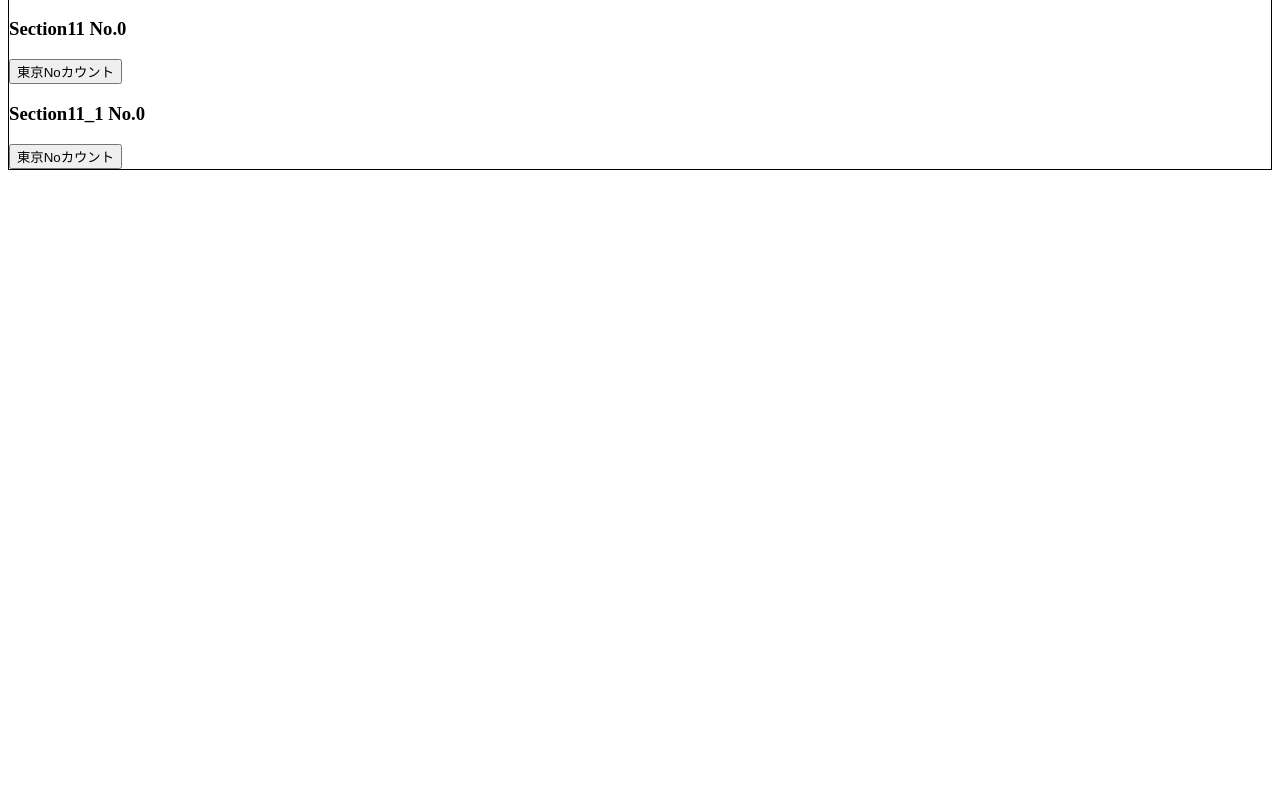
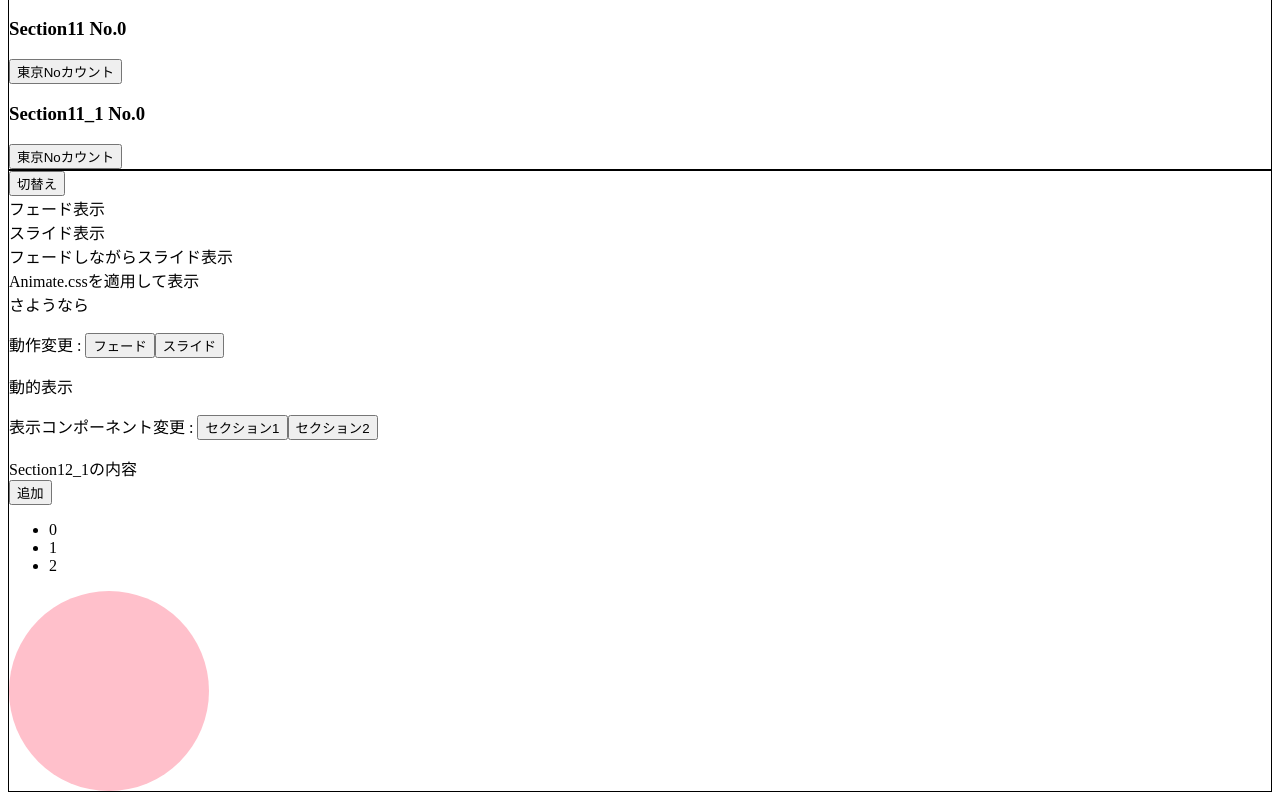
Before and after one commit to ItFumi/vue_practice, a Vue app in the folder vue_sample/: page / in a window 1280 px wide. Shown: the part 2509-3309 px from the top of the page. Before the commit the page ends 2687 px from the top, so only its background shows below. Built offline with nearby package versions, Linux system fonts and the light colour scheme.

Commit message:
learning section12

```diff
--- a/vue_sample/package.json
+++ b/vue_sample/package.json
@@ -8,7 +8,8 @@
     "lint": "vue-cli-service lint"
   },
   "dependencies": {
-    "core-js": "^3.6.5",
+    "animate.css": "^4.1.1",
+    "core-js": "^3.9.0",
     "vue": "^2.6.11"
   },
   "devDependencies": {
--- a/vue_sample/src/App.vue
+++ b/vue_sample/src/App.vue
@@ -129,6 +129,9 @@
       <Section11></Section11>
       <Section11_1></Section11_1>
     </div>
+    <div class="section">
+      <Section12></Section12>
+    </div>
   </div>
 </template>
 <script>
@@ -144,6 +147,7 @@ import Section9 from './components/Section9.vue'
 import Section10 from './components/Section10.vue'
 import Section11 from './components/Section11.vue'
 import Section11_1 from './components/Section11_1.vue'
+import Section12 from './components/Section12.vue'
 export default {
   data() {
     return {
@@ -175,7 +179,8 @@ export default {
     Section9,
     Section10,
     Section11,
-    Section11_1
+    Section11_1,
+    Section12
   },
   methods: {
     // 子コンポーネントのSection7.vueのincrement関数内にある$emitの第二引数のデータがvalueに挿入される。
--- /dev/null
+++ b/vue_sample/src/components/Section12.vue
@@ -0,0 +1,216 @@
+<template>
+	<div>
+		<!-- クリックする度にトランジションのアニメーションが発火する。 -->
+		<button @click="show = !show">切替え</button>
+		<!-- 下記styleの.fade〜始まるトランジションが発火する。 -->
+		<transition name="fade">
+			<div v-if="show">フェード表示</div>
+		</transition>
+		<!-- 下記styleの.slide〜始まるトランジションが発火する。また、appear属性によりページ表示時に1度トランジションが発火する。 -->
+		<transition name="slide" appear>
+			<div v-if="show">スライド表示</div>
+		</transition>
+		<!-- 下記styleの.fadeslide〜始まるトランジションが発火する。 -->
+		<!-- type="animation"によってDOM削除の時間を下記styleのanimationの時間にする。 -->
+		<transition name="fadeslide" type="animation">
+			<div v-if="show">フェードしながらスライド表示</div>
+		</transition>
+		<!-- main.jsでimportしたanimate.cssを使用したイベントを使用する。 -->
+		<transition enter-active-class="animate__animated animate__bounce" leave-active-class="animate__animated animate__flash" appear>
+			<div v-if="show">Animate.cssを適用して表示</div>
+		</transition>
+		<!-- トランジションの中に同じタグが複数ある場合、タグ内の中身のみ変更される。それを防ぐ為にkey属性を付与する。 -->
+		<!-- mode属性にout-inを指定する事により、一方のタグが完全に消えてから、もう一方のタグが表示される。 -->
+		<transition name="fade" mode="out-in">
+			<div v-if="show" key="bye">さようなら</div>
+			<div v-if="!show" key="hello">こんにちは</div>
+		</transition>
+		<p>
+			<span>動作変更 : </span>
+			<!-- myAnimationにfadeかslideを挿入し、アニメーションの動作を変更する。 -->
+			<button @click="myAnimation = 'fade'">フェード</button>
+			<button @click="myAnimation = 'slide'">スライド</button>
+		</p>
+		<transition :name="myAnimation">
+			<div v-if="show">動的表示</div>
+		</transition>
+		<p>
+			<span>表示コンポーネント変更 : </span>
+			<!-- myComponentsにSection12_1かSection12_2を挿入し、コンポーネントを変更する。 -->
+			<button @click="myComponents = 'Section12_1'">セクション1</button>
+			<button @click="myComponents = 'Section12_2'">セクション2</button>
+		</p>
+		<!-- コンポーネントの表示にアニメーションを加える為にトランジションで囲う。 -->
+		<transition name="fade" mode="out-in">
+			<components :is="myComponents"></components>
+		</transition>
+		<button @click="add">追加</button>
+		<!-- transition-groupタグはデフォルトではspanタグに置き換えられるが、tag属性で任意のタグ -->
+		<transition-group name="fade" tag="ul">
+			<li v-for="(number, index) in numbers" :key="number" @click="remove(index)" style="cursor:pointer;">{{number}}</li>
+		</transition-group>
+		<!-- :css="false"によって、CSSのアニメーションを使用しない事を明示する。JavaScriptのアニメーションのみ使用する場合に必要。 -->
+		<transition :css="false" @before-enter="beforeEnter" @enter="enter" @after-enter="afterEnter" @enter-cancelled="enterCancelled" @before-leave="beforeLeave" @leave="leave" @after-leave="afterLeave" @leave-cancelled="leaveCancelled">
+			<div class="circle" v-if="show"></div>
+		</transition>
+	</div>
+</template>
+<script>
+// コンポーネントをローカル登録する。App.vueのみ使用可能。
+import Section12_1 from './Section12_1.vue'
+import Section12_2 from './Section12_2.vue'
+export default {
+	data() {
+		return {
+			numbers: [0,1,2],
+			nextNumber: 3,
+			show: true,
+			myAnimation: 'fade',
+			myComponents: 'Section12_1'
+		}
+	},
+	components: {
+		Section12_1,
+		Section12_2
+	},
+	methods: {
+		// 配列の番地をランダムに返す。0以上1未満な数値に上記dataのnumbers配列の長さを掛けて、最終的に小数点を切り捨てて求める。
+		randomIndex() {
+			return Math.floor(Math.random() * this.numbers.length);
+		},
+		// 配列のどの番地に上記dataのnextNumberの値を挿入するか。
+		// splice(どの番地, 削除する要素数, 挿入する値)
+		add() {
+			this.numbers.splice(this.randomIndex(), 0, this.nextNumber);
+			this.nextNumber += 1;
+		},
+		remove(index) {
+			this.numbers.splice(index, 1);
+		},
+		// 現れる前
+		beforeEnter(el) {
+			el.style.transform = 'scale(0)';
+		},
+		// 現れる時
+		// 下記done()はJavaScriptのアニメーションが終了した事をVue.JSに知らせる為の関数。
+		enter(el, done) {
+			let scale = 0;
+			const interval = setInterval(function() {
+				el.style.transform = `scale(${scale})`;
+				scale += 0.1;
+				if (scale > 1) {
+					clearInterval(interval);
+					done();
+				}
+			}, 200);
+		},
+		// 現れた後
+		afterEnter() {
+		},
+		// 現れるアニメーションがキャンセルされた時
+		enterCancelled() {
+		},
+		// 消える前
+		beforeLeave() {
+		},
+		// 消える時
+		// 下記done()はJavaScriptのアニメーションが終了した事をVue.JSに知らせる為の関数。
+		leave(el, done) {
+			let scale = 1;
+			const interval = setInterval(function() {
+				el.style.transform = `scale(${scale})`;
+				scale -= 0.1;
+				if (scale < 0) {
+					clearInterval(interval);
+					done();
+				}
+			}, 200);
+		},
+		// 消えた後
+		afterLeave() {
+
+		},
+		// 消えるアニメーションがキャンセルされた時
+		// v-showと一緒に使用する際のみ有効。
+		leaveCancelled() {
+
+		}
+	}
+}
+</script>
+<style scoped>
+/* transition-groupタグのみに適用されるスタイル */
+.fade-move {
+	transition: transform 1s;
+}
+/* 現れる時の最初の状態 */
+.fade-enter {
+	opacity: 0;
+}
+/* 現れる時のトランジションの状態 */
+.fade-enter-active {
+	transition: opacity 1s;
+}
+/* 現れる時の最後の状態 */
+.fade-enter-to {
+	opacity: 1;
+}
+/* 消える時の最初の状態 */
+.fade-leave {
+	opacity: 1;
+}
+/* 消える時のトランジションの状態 */
+/* positionでabsoluteを指定する事により、消える対象のタグを浮かせる。 */
+.fade-leave-active {
+	transition: opacity 1s;
+	position: absolute;
+}
+/* 消える時の最後の状態 */
+.fade-leave-to {
+	opacity: 0;
+}
+/* 現れる時のトランジションの状態 */
+.slide-enter-active {
+	animation: slide-in 0.5s;
+}
+/* 消える時のトランジションの状態 */
+.slide-leave-active {
+	animation: slide-in 0.5s reverse;
+}
+/* 現れる時の最初と消える時の最後の状態 */
+.fadeslide-enter,
+.fadeslide-leave-to {
+	opacity: 0;
+}
+/* 現れる時のトランジションの状態 */
+/* 下記animationとtransitionの時間は長い方の時間がDOM削除の時間となる。よって下記の場合、opacityと同じ5sにDOM削除となる。 */
+.fadeslide-enter-active {
+	animation: slide-in 1s;
+	transition: opacity 5s;
+}
+/* 消える時の最初と現れる時の最後の状態 */
+.fadeslide-leave,
+.fadeslide-enter-to {
+	opacity: 1;
+}
+/* 消える時のトランジションの状態 */
+/* 下記animationとtransitionの時間は長い方の時間がDOM削除の時間となる。よって下記の場合、opacityと同じ5sにDOM削除となる。 */
+.fadeslide-leave-active {
+	animation: slide-in 1s reverse;
+	transition: opacity 5s;
+}
+@keyframes slide-in {
+	from {
+		transform: translateX(100px);
+	}
+	to {
+		transform: translateX(0);
+	}
+}
+.circle {
+	background-color: pink;
+	border-radius: 100px;
+	height: 200px;
+	width: 200px;
+}
+</style>
--- /dev/null
+++ b/vue_sample/src/components/Section12_1.vue
@@ -0,0 +1,3 @@
+<template>
+	<div>Section12_1の内容</div>
+</template>
--- /dev/null
+++ b/vue_sample/src/components/Section12_2.vue
@@ -0,0 +1,3 @@
+<template>
+	<div>Section12_2の内容</div>
+</template>
--- a/vue_sample/src/main.js
+++ b/vue_sample/src/main.js
@@ -1,6 +1,7 @@
 import Vue from 'vue'
 import App from './App.vue'
 import Section6 from './components/Section6.vue'
+import 'animate.css'
 
 Vue.config.productionTip = false
 // コンポーネントをグローバル登録する。
```
Also changed, not shown: 2 other files (tests, documents, lock files or other folders).
